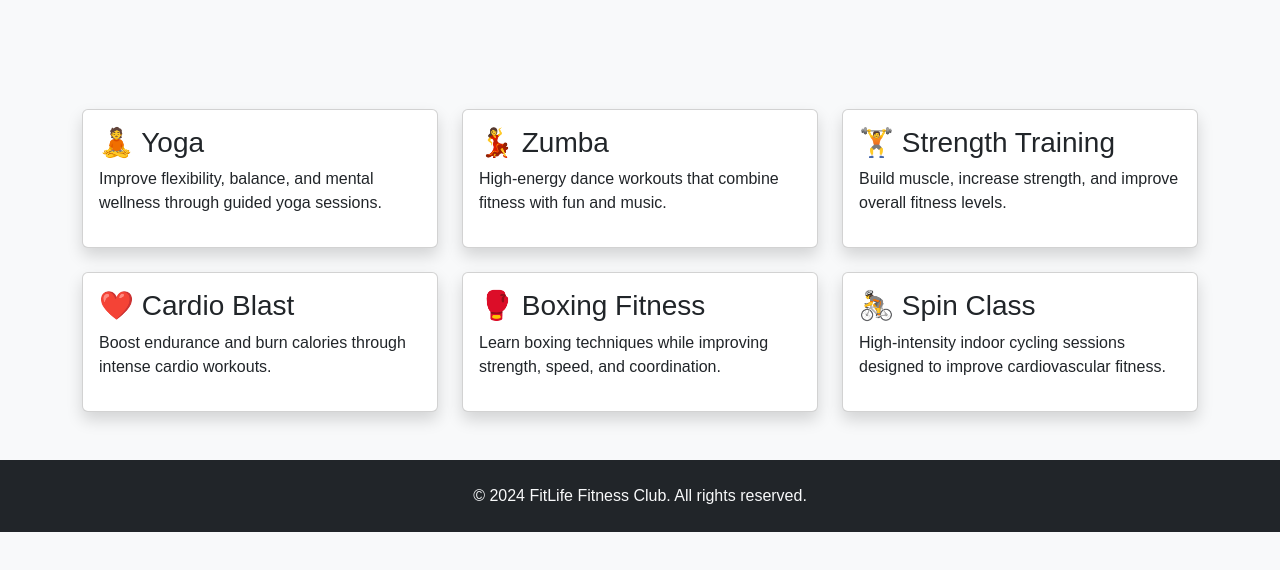
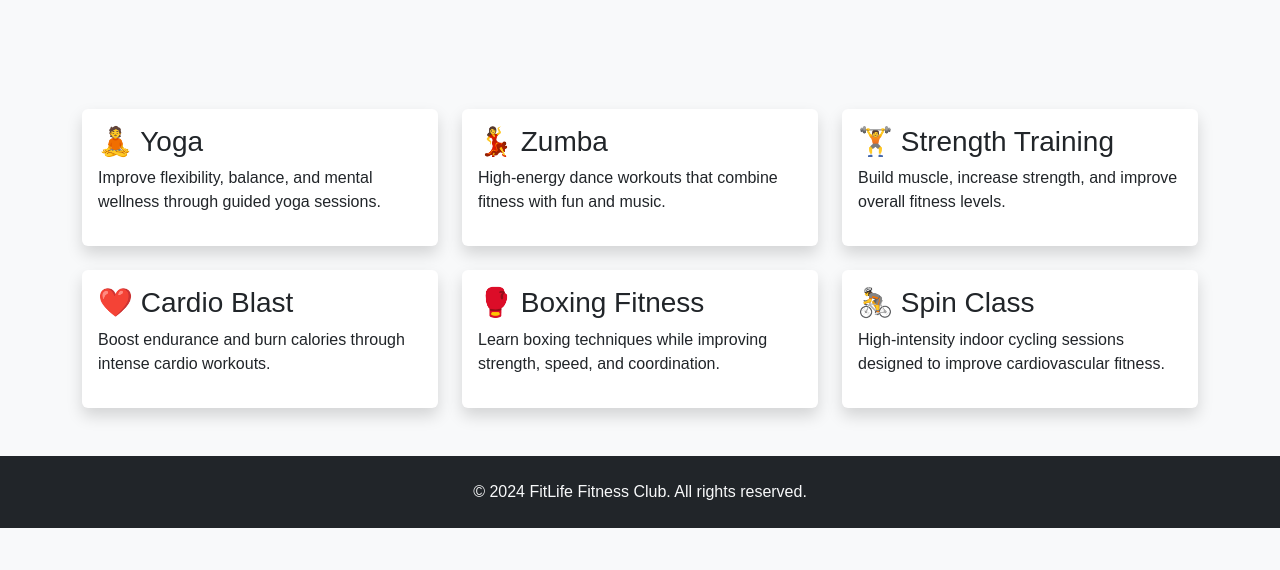
Before and after one commit to m-njuguna/fitlife-fitness-club, a plain HTML site: page classes.html in a window 1280 px wide. Shown: the part 216-786 px from the top of the page. Drawn offline with nearby package versions, Linux system fonts and the light colour scheme; files that its build step writes are made by us from their sources.

Commit message:
Improve card appearance and hover effects

```diff
--- a/style.css
+++ b/style.css
@@ -35,3 +35,16 @@ body {
 .btn:hover {
     transform: scale(1.05);
 }
+/* ==========================
+   CARDS
+========================== */
+
+.card {
+    border: none;
+    transition: all 0.3s ease;
+}
+
+.card:hover {
+    transform: translateY(-8px);
+    box-shadow: 0 8px 20px rgba(0,0,0,0.15);
+}
```
